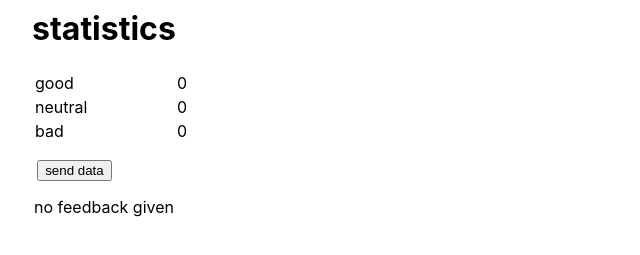
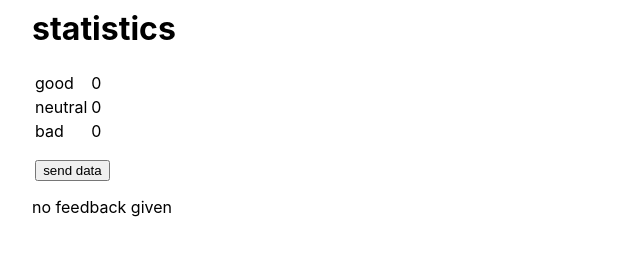
Before and after one commit to luisriego/fullstackopen-bootcamp, a React (Create React App) app in the folder part1/unicafe/: page / in a window 1280 px wide. Shown: the part 179-434 px from the top of the page, without its empty margins (0-640 px from the left). Built offline with nearby package versions, Linux system fonts and the light colour scheme.

Commit message:
exercice 1.11 working properly jet

```diff
--- a/part1/unicafe/src/App.js
+++ b/part1/unicafe/src/App.js
@@ -9,6 +9,7 @@ function App() {
   const [good, setGood] = useState(0)
   const [neutral, setNeutral] = useState(0)
   const [bad, setBad] = useState(0)
+  const [senderState, setSenderState] = useState(false)
 
 
   const goodClicked = () => {
@@ -23,6 +24,13 @@ function App() {
     setBad(bad+1)
   }
 
+  const sendClicked = () => {
+    if (!good && !bad && !neutral) {
+        return
+    }
+    setSenderState(true)
+}
+
   return (
     <div>
       <h1>give feddback</h1>
@@ -33,12 +41,25 @@ function App() {
       </div>
       <h1>statistics</h1>
       <table>
-        <Statistic text={'good'} value={good}/>
-        <Statistic text={'neutral'} value={neutral}/>
-        <Statistic text={'bad'} value={bad}/>
-
-        < Statistics good={good} bad={bad} neutral={neutral} />
+        <tbody>
+          <Statistic text={'good'} value={good}/>
+          <Statistic text={'neutral'} value={neutral}/>
+          <Statistic text={'bad'} value={bad}/>
+        </tbody>
+        {
+          senderState
+            ? < Statistics good={good} bad={bad} neutral={neutral} />
+            : <></>
+        }
       </table>
+      {
+        !senderState
+          ? <>
+              <Button action={sendClicked} text={'send data'} />
+              <p>no feedback given</p>
+            </>
+          : <></>
+      }
     </div>
   )
 }
--- a/part1/unicafe/src/components/Statistics/index.js
+++ b/part1/unicafe/src/components/Statistics/index.js
@@ -5,24 +5,18 @@ import Positive from '../Positive';
 import Total from '../Total';
 
 export default function Statistics({good, bad, neutral}) {
-    const [senderState, setSenderState] = useState(false)
+    // const [senderState, setSenderState] = useState(false)
 
-    const sendClicked = () => {
-        if (!good && !bad && !neutral) {
-            return
-        }
-        setSenderState(true)
-    }
+    // const sendClicked = () => {
+    //     if (!good && !bad && !neutral) {
+    //         return
+    //     }
+    //     setSenderState(true)
+    // }
 
     return (
         <>
-        {
-            senderState === false
-                ?   <>
-                        <button onClick={sendClicked}>send data</button>
-                        <p>no feedback given</p>
-                    </>
-                :   <>
+            <tbody>
                 <tr>
                     <td>all</td>
                     <td><Total parts={[good, neutral, bad]} /></td>
@@ -35,8 +29,7 @@ export default function Statistics({good, bad, neutral}) {
                     <td>positive</td>
                     <td><Positive good={good} bad={bad} neutral={neutral} /></td>
                 </tr>
-                    </>
-        }
+            </tbody>
         </>
       )
 }
```
Lines whose indentation alone changed are shown as unchanged.
